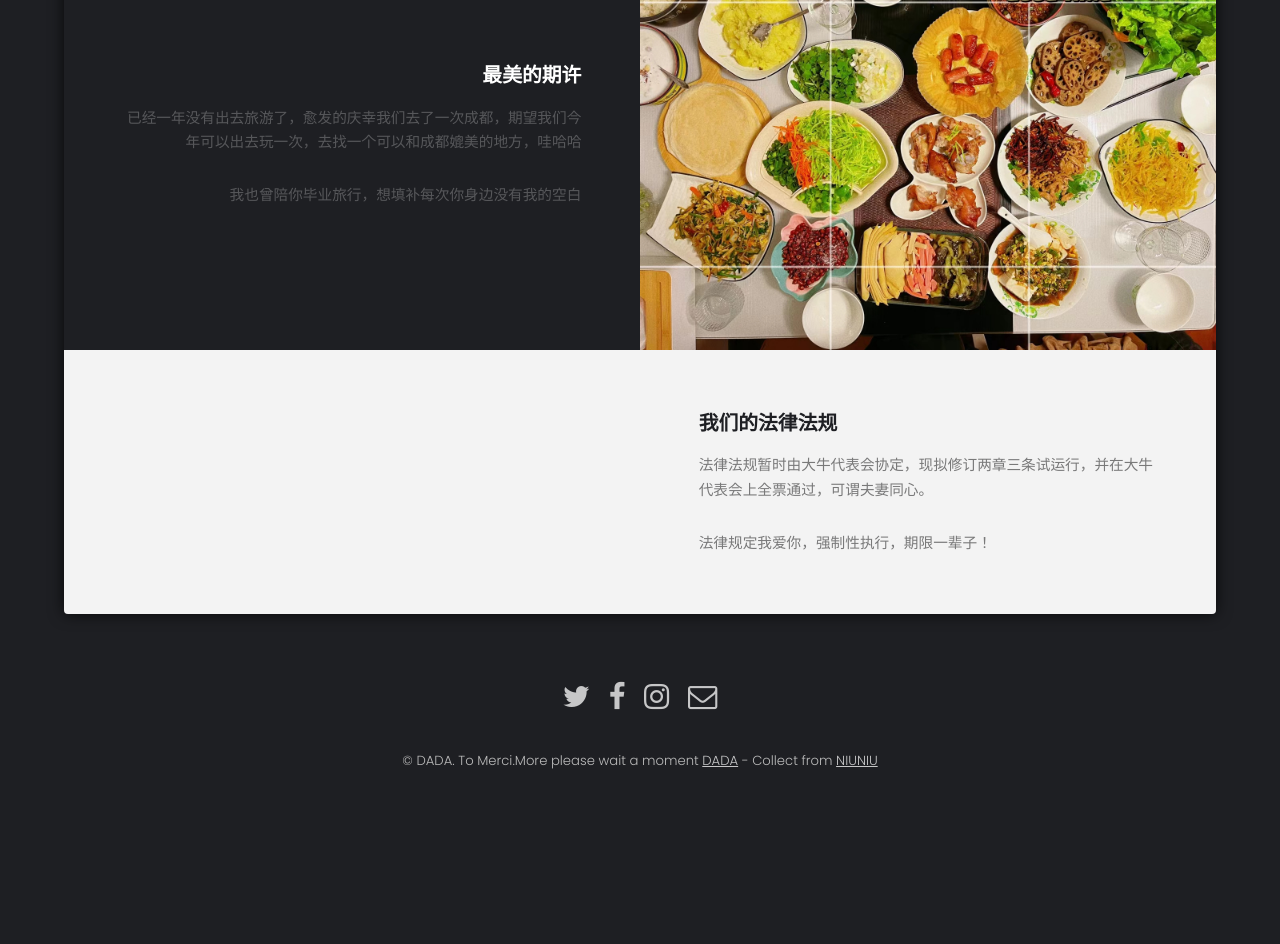
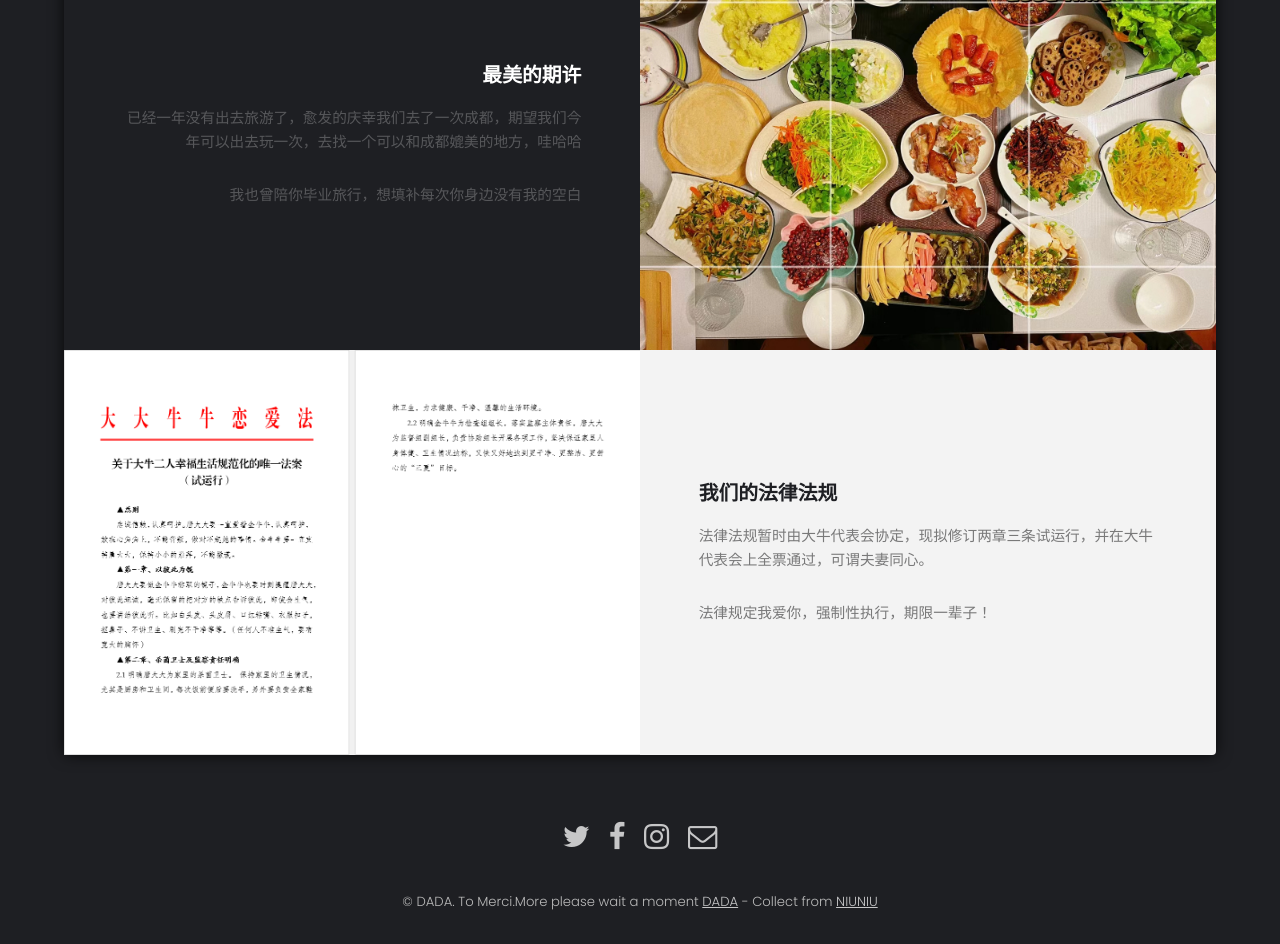
Before and after one commit to sugarTWQ/sugarTWQ.github.io, a plain HTML site: page index.html in a window 1280 px wide. Shown: the part 3594-4538 px from the top of the page. Before the commit the page ends 4397 px from the top, so only its background shows below. Drawn offline with Linux system fonts and the light colour scheme.

Commit message:
Update index.html

```diff
--- a/index.html
+++ b/index.html
@@ -81,7 +81,7 @@
 							</div>
 						</div>
 						<div class="spotlight">
-							<div class="image flush"><img src="image/06.jpg" alt="" /></div>
+							<div class="image flush"><img src="image/06.png" alt="" /></div>
 							<div class="inner">
 								<h3>我们的法律法规</h3>
 								<p>法律法规暂时由大牛代表会协定，现拟修订两章三条试运行，并在大牛代表会上全票通过，可谓夫妻同心。</p>
```
